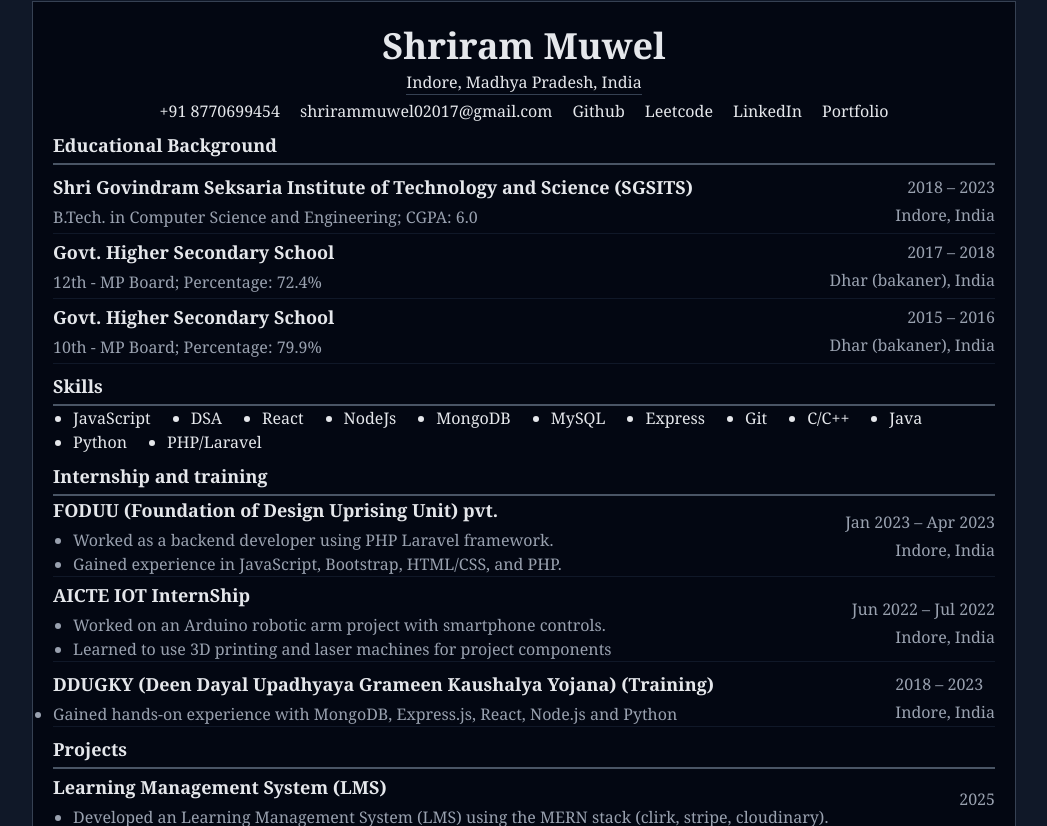
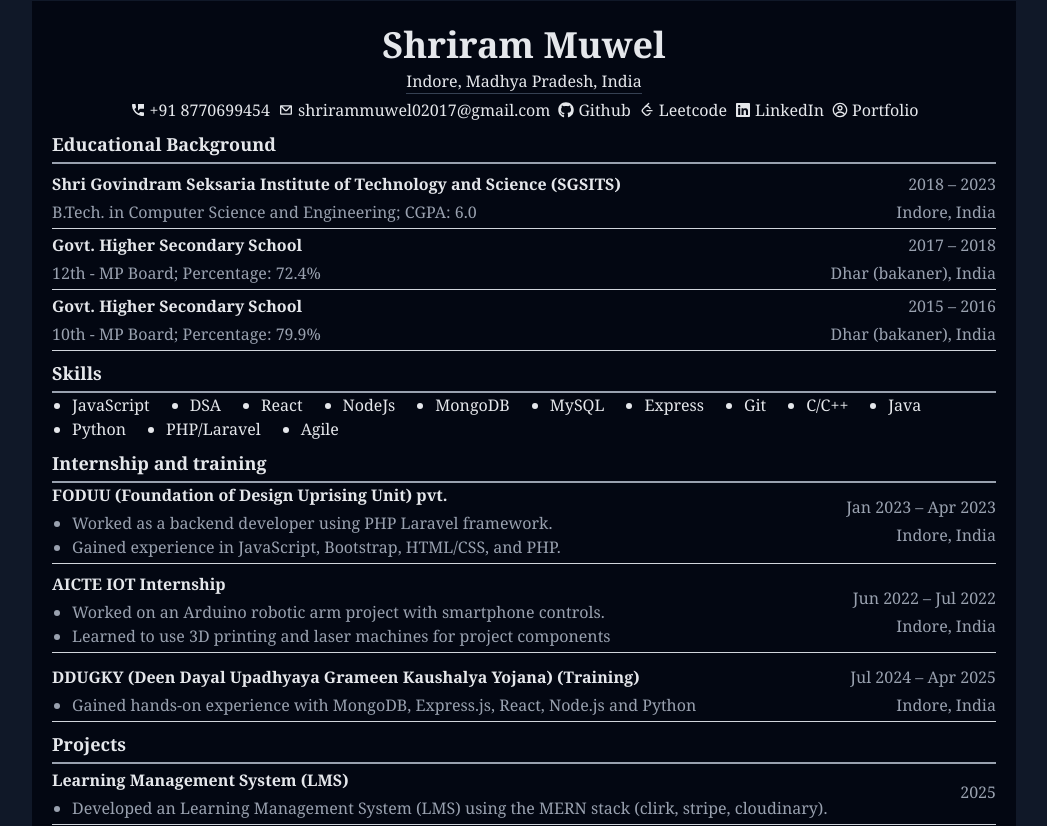
Before and after one commit to Rammuwel/myportfolio, a React (Vite) app: page /resume in a window 1280 px wide. Shown: the part 394-1220 px from the top of the page, without its empty margins (116-1163 px from the left). Built offline with nearby package versions, Linux system fonts and the light colour scheme.

Commit message:
add porfolio live url

```diff
--- a/package.json
+++ b/package.json
@@ -14,6 +14,7 @@
     "emailjs-com": "^3.2.0",
     "react": "^19.0.0",
     "react-dom": "^19.0.0",
+    "react-icons": "^5.5.0",
     "react-router-dom": "^7.5.1",
     "react-to-print": "^3.0.6",
     "react-toastify": "^11.0.5",
--- a/src/assets/data.js
+++ b/src/assets/data.js
@@ -97,7 +97,4 @@ export const projects = [
       link: "https://rammuwel.github.io/foodybaba/",
       gitLink: "https://github.com/Rammuwel/foodybaba",
     },
-
-
-
-  ];
+ ];
--- a/src/pages/Resume.jsx
+++ b/src/pages/Resume.jsx
@@ -2,12 +2,12 @@ import React, { useRef } from 'react'
 import { Link } from 'react-router-dom'
 import profile from '../assets/portfolio-img.png'
 import ReactToPrint, { useReactToPrint } from 'react-to-print';
-
-
-
-
-
-
+import { FaGithub } from "react-icons/fa";
+import { CgMail } from "react-icons/cg";
+import { FaLinkedin } from "react-icons/fa";
+import { MdPermPhoneMsg } from "react-icons/md";
+import { CgProfile } from "react-icons/cg";
+import { TbBrandLeetcode } from "react-icons/tb";
 
 function Resume() {
   const contentRef = useRef(null);
@@ -36,27 +36,25 @@ function Resume() {
         </div>
 
        {/* resume mian section */}
-        <div ref={contentRef}  className='w-full flex flex-col gap-1 border bg-gray-950 border-gray-700 p-5 text-gray-200 print-section'>
+        <div ref={contentRef}  className='w-full flex flex-col gap-1  bg-gray-950  p-5 text-gray-200 print-section'>
           <div className='flex flex-col items-center justify-center mt-1 gap-1'>
             <h1 className='text-4xl  font-bold'>Shriram Muwel</h1>
             <p className='border-b border-b-gray-700 font-sm'>Indore, Madhya Pradesh, India</p>
-            <ul className='flex flex-wrap items-center justify-center gap-5 font-sm'>
-              <li><Link to={'tel:+918770699454'}>+91 8770699454</Link></li>
-              <li><Link to={'mailto:shrirammuwel02017@gmail.com'}>shrirammuwel02017@gmail.com</Link></li>
-              <li><Link to={'https://github.com/Rammuwel'}>Github</Link></li>
-              <li><Link to={'https://leetcode.com/u/mOKdEIQaxO/'}>Leetcode</Link></li>
-              <li><Link to={'https://www.linkedin.com/in/shriram-muwel-7318311bb/'}>LinkedIn</Link></li>
-              <li><Link to={'https://myportfolio-liart-eight.vercel.app/'}>Portfolio</Link></li>
+            <ul className='flex flex-wrap items-center justify-center gap-2 font-sm'>
+              <li><Link to={'tel:+918770699454'} className='flex items-center gap-1'><MdPermPhoneMsg/>+91 8770699454</Link></li>
+              <li><Link to={'mailto:shrirammuwel02017@gmail.com'} className='flex items-center gap-1'><CgMail/>shrirammuwel02017@gmail.com</Link></li>
+              <li><Link to={'https://github.com/Rammuwel'} className='flex items-center gap-1'><FaGithub/>Github</Link></li>
+              <li><Link to={'https://leetcode.com/u/mOKdEIQaxO/'} className='flex items-center gap-1'><TbBrandLeetcode/>Leetcode</Link></li>
+              <li><Link to={'https://www.linkedin.com/in/shriram-muwel-7318311bb/'} className='flex items-center gap-1'><FaLinkedin/>LinkedIn</Link></li>
+              <li><Link to={'https://myportfolio-liart-eight.vercel.app/'} className='flex items-center gap-1'><CgProfile/>Portfolio</Link></li>
             </ul>
           </div>
           <div className=''>
-            <h1 className=' border-b-2 py-1 border-b-gray-600  text-lg font-bold'>Educational Background</h1>
+            <h1 className=' border-b-2 py-1 border-b-gray-400  text-lg font-bold'>Educational Background</h1>
             <div className='flex flex-col  gap-1'>
-
-
-              <div className='flex items-center justify-between border-b border-b-gray-900 pb-1'>
+              <div className='flex items-center justify-between border-b border-b-gray-300 pb-1'>
                 <div className='flex flex-col gap-1 pt-2'>
-                  <h2 className='text-lg font-semibold'>Shri Govindram Seksaria Institute of Technology and Science (SGSITS) </h2>
+                  <h2 className='text-md font-semibold'>Shri Govindram Seksaria Institute of Technology and Science (SGSITS) </h2>
                   <p className='text-gray-400'>B.Tech. in Computer Science and Engineering; CGPA: 6.0</p>
                 </div>
                 <div className='flex flex-col gap-1 pt-2 text-end'>
@@ -65,9 +63,9 @@ function Resume() {
                 </div>
               </div>
 
-              <div className='flex items-center justify-between border-b border-b-gray-900 pb-1'>
+              <div className='flex items-center justify-between border-b border-b-gray-300 pb-1'>
                 <div className='flex flex-col gap-1'>
-                  <h2 className='text-lg font-semibold'>Govt. Higher Secondary School </h2>
+                  <h2 className='text-md font-semibold'>Govt. Higher Secondary School </h2>
                   <p className='text-gray-400'>12th - MP Board; Percentage: 72.4%</p>
                 </div>
                 <div className='flex flex-col gap-1 text-end'>
@@ -76,9 +74,9 @@ function Resume() {
                 </div>
               </div>
 
-              <div className='flex items-center justify-between border-b border-b-gray-900 pb-1'>
+              <div className='flex items-center justify-between border-b border-b-gray-300 pb-1'>
                 <div className='flex flex-col gap-1'>
-                  <h2 className='text-lg font-semibold'>Govt. Higher Secondary School </h2>
+                  <h2 className='text-md font-semibold'>Govt. Higher Secondary School </h2>
                   <p className='text-gray-400'>10th - MP Board; Percentage: 79.9%</p>
                 </div>
                 <div className='flex flex-col gap-1 text-end'>
@@ -91,7 +89,7 @@ function Resume() {
             </div>
           </div>
           <div className=''>
-            <h1 className=' border-b-2 py-1 border-b-gray-600 text-lg font-bold'>Skills</h1>
+            <h1 className=' border-b-2 py-1 border-b-gray-400 text-lg font-bold'>Skills</h1>
             <div className='pl-5'>
               <ul className=' list-disc flex items-center flex-wrap gap-x-10'>
                 <li>JavaScript</li>
@@ -106,16 +104,17 @@ function Resume() {
                 <li>Java</li>
                 <li>Python</li>
                 <li>PHP/Laravel</li>
+                <li>Agile</li>
               </ul>
             </div>
           </div>
 
           <div className=''>
-            <h1 className=' border-b-2 py-1 border-b-gray-600  text-lg font-bold'>Internship and training</h1>
-            <div className='flex flex-col gap-1'>
-              <div className='flex items-center justify-between border-b border-b-gray-900'>
+            <h1 className=' border-b-2 py-1 border-b-gray-400  text-lg font-bold'>Internship and training</h1>
+            <div className='flex flex-col gap-2'>
+              <div className='flex items-center justify-between pb-1 border-b border-b-gray-300'>
                 <div className='flex flex-col gap-1 '>
-                  <h2 className='text-lg font-semibold'>FODUU (Foundation of Design Uprising Unit) pvt. </h2>
+                  <h2 className='text-md font-semibold'>FODUU (Foundation of Design Uprising Unit) pvt. </h2>
                   <ul className='text-gray-400 list-disc pl-5'>
                      <li>Worked as a backend developer using PHP Laravel framework.</li>
                      <li>Gained experience in JavaScript,  Bootstrap, HTML/CSS, and PHP.</li>
@@ -127,9 +126,9 @@ function Resume() {
                 </div>
               </div>
 
-              <div className='flex items-center justify-between border-b border-b-gray-900'>
+              <div className='flex items-center justify-between pb-1 border-b border-b-gray-300'>
                 <div className='flex flex-col gap-1'>
-                  <h2 className='text-lg font-semibold'>AICTE IOT InternShip</h2>
+                  <h2 className='text-md font-semibold'>AICTE IOT Internship</h2>
                   <ul className='text-gray-400 list-disc pl-5'>
                      <li>Worked on an Arduino robotic arm project with smartphone controls.</li>
                      <li>Learned to use 3D printing and laser machines for project components</li>
@@ -141,15 +140,15 @@ function Resume() {
                 </div>
               </div>
 
-              <div className='flex items-center justify-between border-b border-b-gray-900'>
+              <div className='flex items-center justify-between pb-1 border-b border-b-gray-300'>
                 <div className='flex flex-col gap-1 pt-1'>
-                  <h2 className='text-lg font-semibold'>DDUGKY (Deen Dayal Upadhyaya Grameen Kaushalya Yojana) (Training) </h2>
-                  <ul className='text-gray-400 list-disc'>
+                  <h2 className='text-md font-semibold'>DDUGKY (Deen Dayal Upadhyaya Grameen Kaushalya Yojana) (Training) </h2>
+                  <ul className='text-gray-400 list-disc pl-5'>
                     <li>Gained hands-on experience with MongoDB, Express.js, React, Node.js and Python</li>
                  </ul>
                 </div>
-                <div className='flex flex-col gap-1 pt-1'>
-                  <p className='text-gray-400'>2018 – 2023</p>
+                <div className='flex flex-col gap-1 pt-1 items-end'>
+                  <p className='text-gray-400'>Jul 2024 – Apr 2025</p>
                   <p className='text-gray-400'>Indore, India</p>
                 </div>
               </div>
@@ -157,11 +156,11 @@ function Resume() {
           </div>
 
           <div className=''>
-            <h1 className=' border-b-2 py-1 border-b-gray-600 text-lg font-bold'>Projects</h1>
+            <h1 className=' border-b-2 py-1 border-b-gray-400 text-lg font-bold'>Projects</h1>
             <div className='flex flex-col  gap-3'>
-              <div className='flex items-center justify-between border-b border-b-gray-900'>
+              <div className='flex items-center justify-between pb-1 border-b border-b-gray-300'>
                 <div className='flex flex-col gap-1 pt-1'>
-                  <h2 className='text-lg font-semibold'><a href="https://github.com/Rammuwel/LMS">Learning Management System (LMS)</a> </h2>
+                  <h2 className='text-md font-semibold'><a href="https://github.com/Rammuwel/LMS">Learning Management System (LMS)</a> </h2>
                   <ul className='text-gray-400 list-disc pl-5'>
                      <li>Developed an Learning Management System (LMS) using the MERN stack (clirk, stripe, cloudinary).</li>
                   </ul>
@@ -172,9 +171,9 @@ function Resume() {
                 </div>
               </div>
 
-              <div className='flex items-center justify-between border-b border-b-gray-900'>
+              <div className='flex items-center justify-between pb-1 border-b border-b-gray-300'>
                 <div className='flex flex-col gap-1 pt-1'>
-                  <h2 className='text-lg font-semibold'><a href="https://github.com/Rammuwel/LinkedIn-clone">LinkedIn Clone</a></h2>
+                  <h2 className='text-md font-semibold'><a href="https://github.com/Rammuwel/LinkedIn-clone">LinkedIn Clone</a></h2>
                   <ul className='text-gray-400 list-disc pl-5'>
                      <li>Developed a LinkedIn Clone using MERN stack and Socket.io with real-time messaging, notifications, post sharing, and user authentication.</li>
 
@@ -186,9 +185,9 @@ function Resume() {
                 </div>
               </div>
 
-              <div className='flex items-center justify-between border-b border-b-gray-900'>
+              <div className='flex items-center justify-between pb-1 border-b border-b-gray-300'>
                 <div className='flex flex-col gap-1 pt-1'>
-                  <h2 className='text-lg font-semibold'><a href="https://github.com/Rammuwel/prescripto">Prescripto (Doctor Appointment System)</a> </h2>
+                  <h2 className='text-md font-semibold'><a href="https://github.com/Rammuwel/prescripto">Prescripto (Doctor Appointment System)</a> </h2>
                   <p className='text-gray-400'>A complete appointment booking system for doctors and patients with real-time scheduling, secure payments via Razorpay, and image/document upload using Cloudinary. </p>
                 </div>
                 <div className='flex flex-col gap-1 pt-1'>
@@ -200,7 +199,7 @@ function Resume() {
           </div>
 
           <div className=''>
-            <h1 className=' border-b-2 py-1 border-b-gray-600  text-lg font-bold'>Certification Courses</h1>
+            <h1 className=' border-b-2 py-1 border-b-gray-400  text-lg font-bold'>Certification Courses</h1>
             <div className='pl-5'>
               <ul className=' list-disc flex items-center flex-wrap gap-x-10 mt-1 text-[10px] text-gray-400'>
                 <li><Link>Design and Analysis of Algorithms - NPTEL-IITK</Link></li>
```
Also changed, not shown: 1 other file (tests, documents, lock files or other folders).
